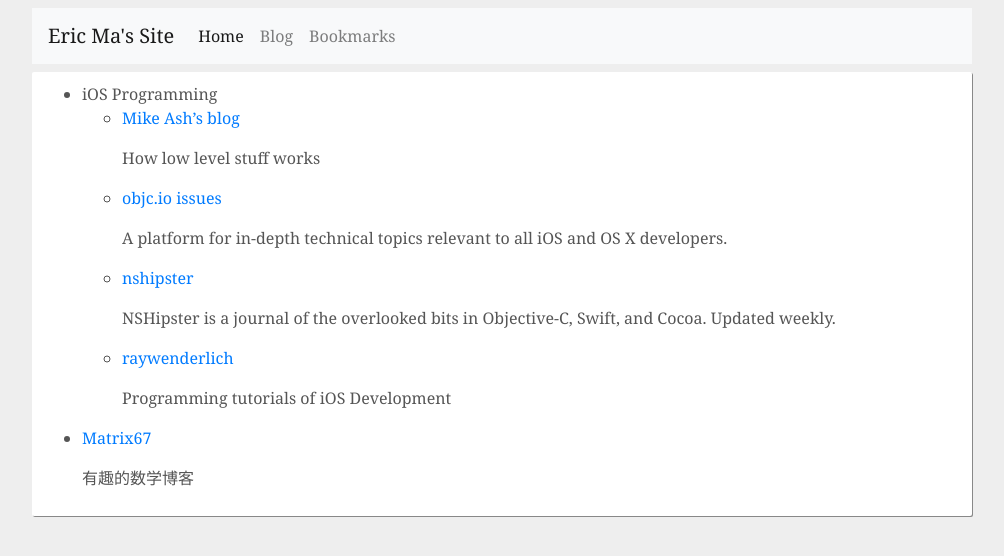
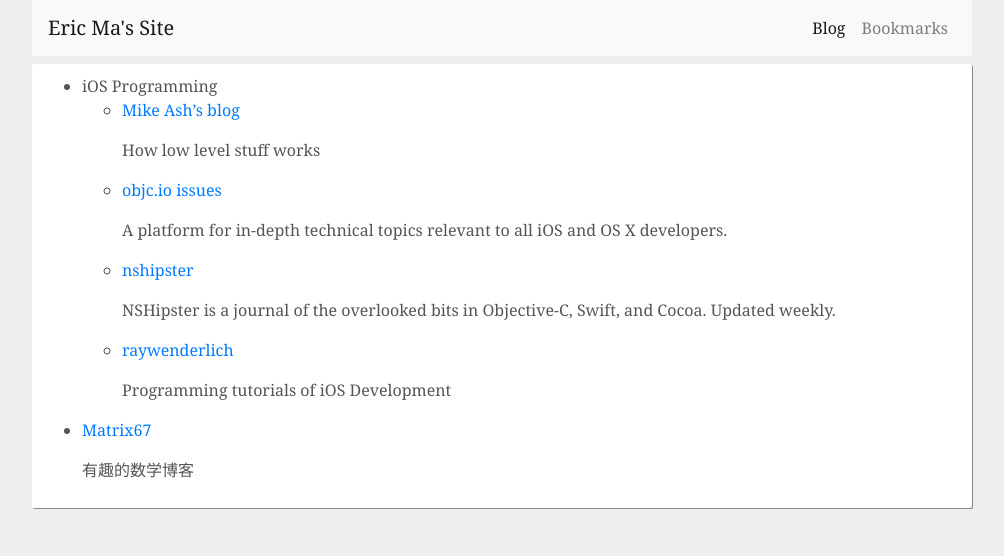
Before and after one commit to majunkang/majunkang.github.io, a Jekyll site: the page built from bookmarks.md, in a window 1280 px wide. Shown: the top 556 px of the page, without its empty margins (138-1142 px from the left). Built offline with Jekyll 4.4.1, drawn with Linux system fonts in a browser that asks for light colours; nearby versions of some CDN libraries.

Commit message:
use blog page as home page

```diff
--- a/_includes/nav.html
+++ b/_includes/nav.html
@@ -5,12 +5,9 @@
   </button>
 
   <div class="collapse navbar-collapse" id="navbarSupportedContent">
-    <ul class="navbar-nav mr-auto">
+    <ul class="navbar-nav ml-auto">
       <li class="nav-item active">
-        <a class="nav-link" href={{ "/" | prepend: site.baseurl }}>Home <span class="sr-only">(current)</span></a>
-      </li>
-      <li class="nav-item">
-        <a class="nav-link" href={{ "/blog/" | prepend: site.baseurl }}>Blog</a>
+        <a class="nav-link" href={{ "/" | prepend: site.baseurl }}>Blog <span class="sr-only">(current)</span></a>
       </li>
       <li class="nav-item">
         <a class="nav-link" href={{ "/bookmarks/" | prepend: site.baseurl }}>Bookmarks</a>
--- a/_layouts/default.html
+++ b/_layouts/default.html
@@ -3,7 +3,7 @@
 
     {% include head.html %}
     <body style="background:#eee;">
-        <div class="container my-2">
+        <div class="container">
         {% include nav.html %}
         <div class="my-2">
         {{ content }}
```
Also changed, not shown: blog.html (deleted, +0 -27 lines), index.html (+22 -3 lines).
